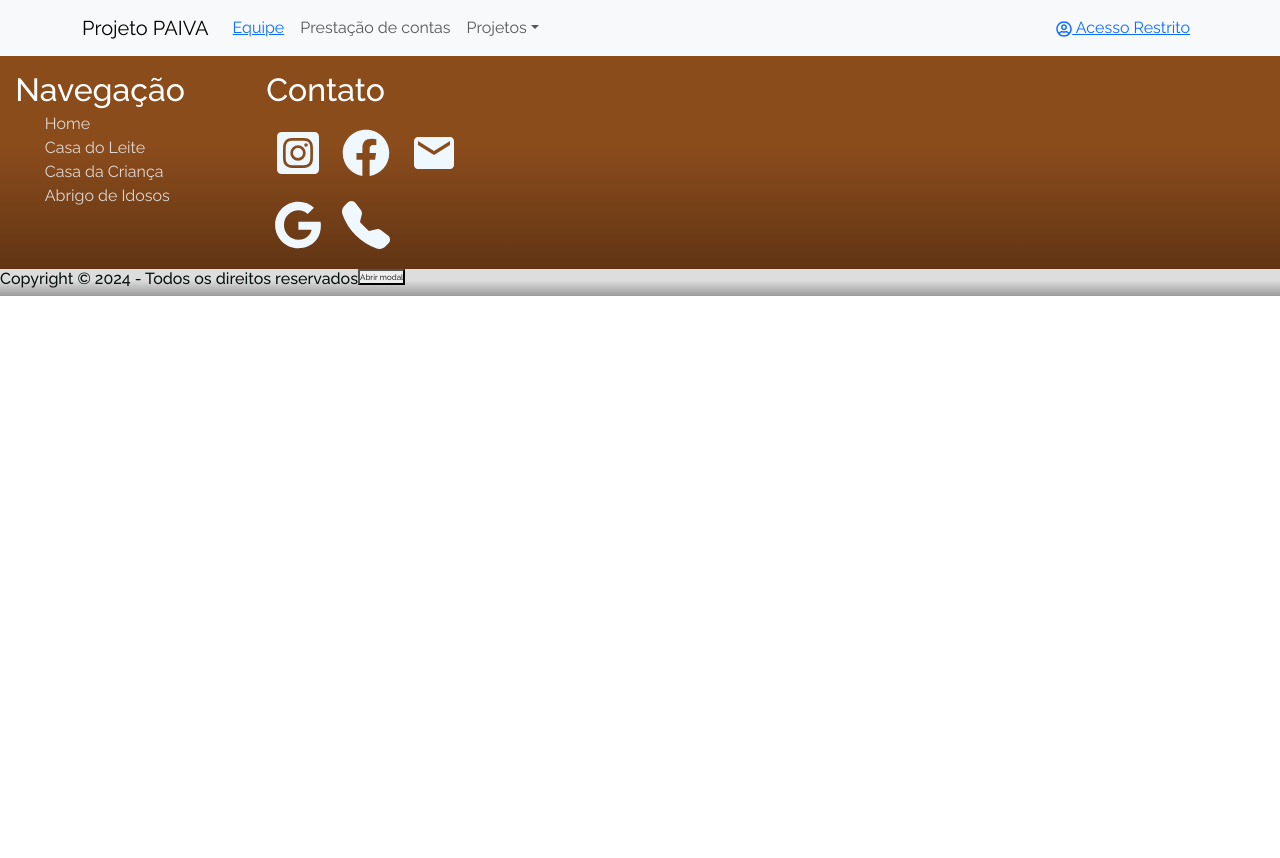
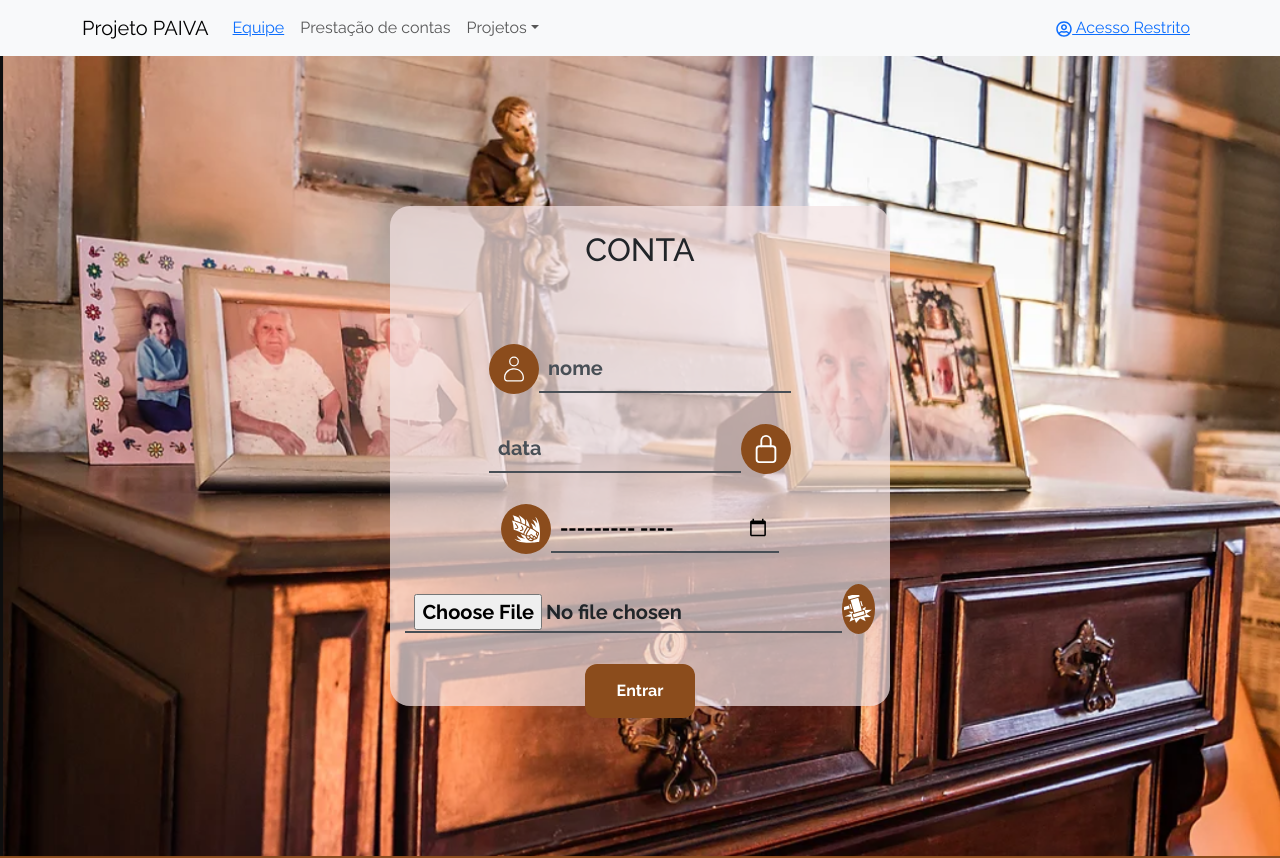
Before and after one commit to Yemuri/PAIVA, a React (Create React App) app in the folder frontend/: page /prestacaoconta in a window 1280 px wide. Shown: the top 858 px of the page. Before the commit the page ends 800 px from the top, so only its background shows below. Built offline with nearby package versions, Linux system fonts and the light colour scheme.

Commit message:
22/05/2024
Integrão prestação de conta back e front (incompleto)

```diff
--- a/frontend/src/Context/index.js
+++ b/frontend/src/Context/index.js
@@ -30,6 +30,7 @@ export default function Contexts({ children }) {
 
             if (response.data.id) {
                 setToken(response.data.id)
+                return(bearerToken)
             } else {
                 setToken("")
             }
--- a/frontend/src/component/nav/navegacao.js
+++ b/frontend/src/component/nav/navegacao.js
@@ -18,7 +18,7 @@ export default function Navegacao() {
           <Navbar.Collapse id="responsive-navbar-nav">
             <Nav className="me-auto">
               <Nav.Link href="#features"><Link to='/equipe'>Equipe</Link></Nav.Link>
-              <Nav.Link href="#pricing">Prestação de contas</Nav.Link>
+              <Nav.Link href="/prestacaoconta">Prestação de contas</Nav.Link>
               <NavDropdown title="Projetos" id="collapsible-nav-dropdown">
                 <NavDropdown.Item href="#action/3.1">Casa do Leite</NavDropdown.Item>
                 <NavDropdown.Item href="#action/3.2">Casa da Criança</NavDropdown.Item>
@@ -32,7 +32,7 @@ export default function Navegacao() {
             <Nav>
               <Nav.Link href="#deets"><Link to='/login'><FaRegUserCircle /> Acesso Restrito</Link></Nav.Link>
               {/* <Nav.Link eventKey={2} href="#memes">
-                Dank memes
+                Dank memes <--- Dankest Memes
               </Nav.Link> */}
             </Nav>
           </Navbar.Collapse>
--- /dev/null
+++ b/frontend/src/pages/prestacao_conta/conta.css
@@ -0,0 +1,94 @@
+.bodyLogin{
+  background-color: #f4e3e3b5;
+  background-image: url("../../images/wpp.png");
+  background-size: cover; /*imagem completa todo o fundo*/
+  background-repeat: no-repeat;
+  min-height: 100vh;
+  display: grid;
+}
+
+.main_login{
+  display: flex;
+  justify-content: center; /* Alinha ao centro horizontalmente */
+  align-items: center; /* Alinha ao centro verticalmente */
+}
+
+.square_login{
+  background-color: #f4e3e3b5;
+  border-radius: 20px;
+  filter: blur(50%);
+
+  height: 500px;
+  width: 500px;
+
+  display: flex;
+  justify-content: center;
+  align-items: center;
+}
+
+.content-square_login{
+  width: 100%;
+}
+
+.title_login{
+  display: flex;
+  justify-content: center;
+  align-items: center;
+  text-transform: uppercase;
+  font-size: 5rem !important;
+  height: 150px;
+}
+
+.circle {
+  background-color: #8b4c1c;
+  width: 50px;
+  height: 50px;
+  border-radius: 100%;
+  color: white;
+  font-size: 30px;
+  display: flex;
+  justify-content: center;
+  align-items: center;
+}
+
+.input_login {
+  display: flex;
+  justify-content: center;
+  align-items: center;
+  padding: 3%;
+}
+
+form .input_login input {
+  background-color: transparent;
+  border: none;
+  border-bottom: 2px solid #484f56;
+  height: 3rem;
+  padding: 2%;
+}
+
+form .input_login input::placeholder {
+  color: #484f56;
+}
+
+form .input_login button {
+  border: none;
+  color: white;
+  background-color: #8b4c1c;
+  padding: 15px 32px;
+  border-radius: 12px;
+  text-align: center;
+  text-decoration: none;
+  display: inline-block;
+  font-size: 16px;
+  font-weight: bold;
+}
+
+form .input_login button:hover {
+  background-color: #04aa6d;
+  transition: 0.4s;
+}
+
+.input-texto {
+  font-weight: bolder;
+  font-size: 20px;
+}
--- /dev/null
+++ b/frontend/src/pages/prestacao_conta/paginaConta.js
@@ -0,0 +1,139 @@
+import { useNavigate } from "react-router-dom"
+import { useState, useEffect, useContext } from "react"
+import { AuthContext } from "../../Context"
+import { toast } from "react-toastify"
+
+//agora que percebi, o que a Camila programou tem sempre ";" no final.... maluca
+
+import "./conta.css"
+import { CiUser } from "react-icons/ci";
+import { IoLockClosedOutline } from "react-icons/io5";
+import { GiBangingGavel, GiArmorPunch } from "react-icons/gi"
+import apiLocal from "../../APIs/APILocal"
+
+export default function PrestacaoConta() {
+
+    const navigation = useNavigate()
+
+    const {VerifyToken} = useContext(AuthContext)
+
+    const [nome, setNome] = useState("")
+    const [data, setData] = useState("")
+    const [desc, setDesc] = useState("")
+    const [banner, setBanner] = useState("")
+
+    const [token, setToken] = useState("")
+
+    useEffect(()=>{
+        const getToken = VerifyToken()
+        setToken(getToken)
+    },[])
+
+    async function handleConta(e){
+        e.preventDefault(e)
+        try {
+            const response = await apiLocal.post("/criar-evento", {
+                nome, data, desc, banner
+            }, {
+                headers: {
+                    Authorization: "Bearer " + `${token}`
+                }
+            })
+
+            toast.success(response.data.dados)
+        } catch(err) {
+            toast.error(err)
+            return
+        }
+    }
+
+    async function handlePdf(e){
+        if (!e.target.files) {
+            alert("Arquivo faltando")
+            return
+        }
+
+        const pdf = e.target.files[0]
+        if (pdf.type === "pdf/.pdf/word/.word") {
+            setBanner(pdf)
+        }
+    }
+
+    return (
+        <div className="bodyLogin">
+            <main class="main_login">
+                <div className="square_login">
+                    <div className="content-square_login">
+                        <div className="title_login">
+                            <h2>Conta</h2>
+                        </div>
+                        <div className="input-group_login">
+                            <form onSubmit={handleConta}>
+                                <div className="input_login">
+                                    <span className="circle">
+                                        <i className="fa-solid- fa-user">
+                                            <CiUser />
+                                        </i>
+                                    </span>
+                                    <input
+                                        type="text"
+                                        placeholder="nome"
+                                        className="input-texto"
+                                        value={nome}
+                                        onChange={(e) => setNome(e.target.value)}
+                                    />
+                                </div>
+                                <div className="input_login">
+                                    <input
+                                        type="password"
+                                        placeholder="data"
+                                        className="input-texto"
+                                        value={desc}
+                                        onChange={(e) => setDesc(e.target.value)}
+                                    />
+                                    <span className="circle">
+                                        <i className="fa-solid fa-lock">
+                                            <IoLockClosedOutline />
+                                        </i>
+                                    </span>
+                                </div>
+                                <div className="input_login">
+                                    <span className="circle">
+                                        <i className="fa-solid fa-lock">
+                                            <GiArmorPunch />
+                                        </i>
+                                    </span>
+                                    <input
+                                        type="month"
+                                        placeholder="desc"
+                                        className="input-texto"
+                                        value={data}
+                                        onChange={(e) => setData(e.target.value)}
+                                    />
+                                </div>
+                                <div className="input_login">
+                                    <input
+                                        type="file"
+                                        accept="pdf/.pdf/word/.word"
+                                        placeholder="banner"
+                                        className="input-texto"
+                                        value={banner}
+                                        onChange={handlePdf}
+                                    />
+                                    <span className="circle">
+                                        <i className="fa-solid fa-lock">
+                                            <GiBangingGavel />
+                                        </i>
+                                    </span>
+                                </div>
+                                <div className="input_login">
+                                    <button type="submit">Entrar</button>
+                                </div>
+                            </form>
+                        </div>
+                    </div>
+                </div>
+            </main>
+        </div>
+    );
+}
--- a/frontend/src/pages/routes.js
+++ b/frontend/src/pages/routes.js
@@ -10,6 +10,7 @@ import InicioCrianca from "./crianca/inicioCrianca";
 import Idoso from "./idoso/inicioIdoso";
 import Footer from "../component/footer/footer";
 import InicioEquipe from "./equipe/inicioEquipe";
+import PrestacaoConta from "./prestacao_conta/paginaConta";
 
 import InicialAuth from "../pagesAuth/homeAuth/inicial"
 
@@ -31,7 +32,7 @@ export default function Rotas() {
             <Route path="/casa-da-crianca" element={<InicioCrianca />} />
             <Route path="/abrigo-idosos" element={<Idoso />} />
             <Route path="/equipe" element={<InicioEquipe />} />
-
+            <Route path="/prestacaoconta" element={<PrestacaoConta />} />
           </Routes>
           <Footer />
         </BrowserRouter>
```
